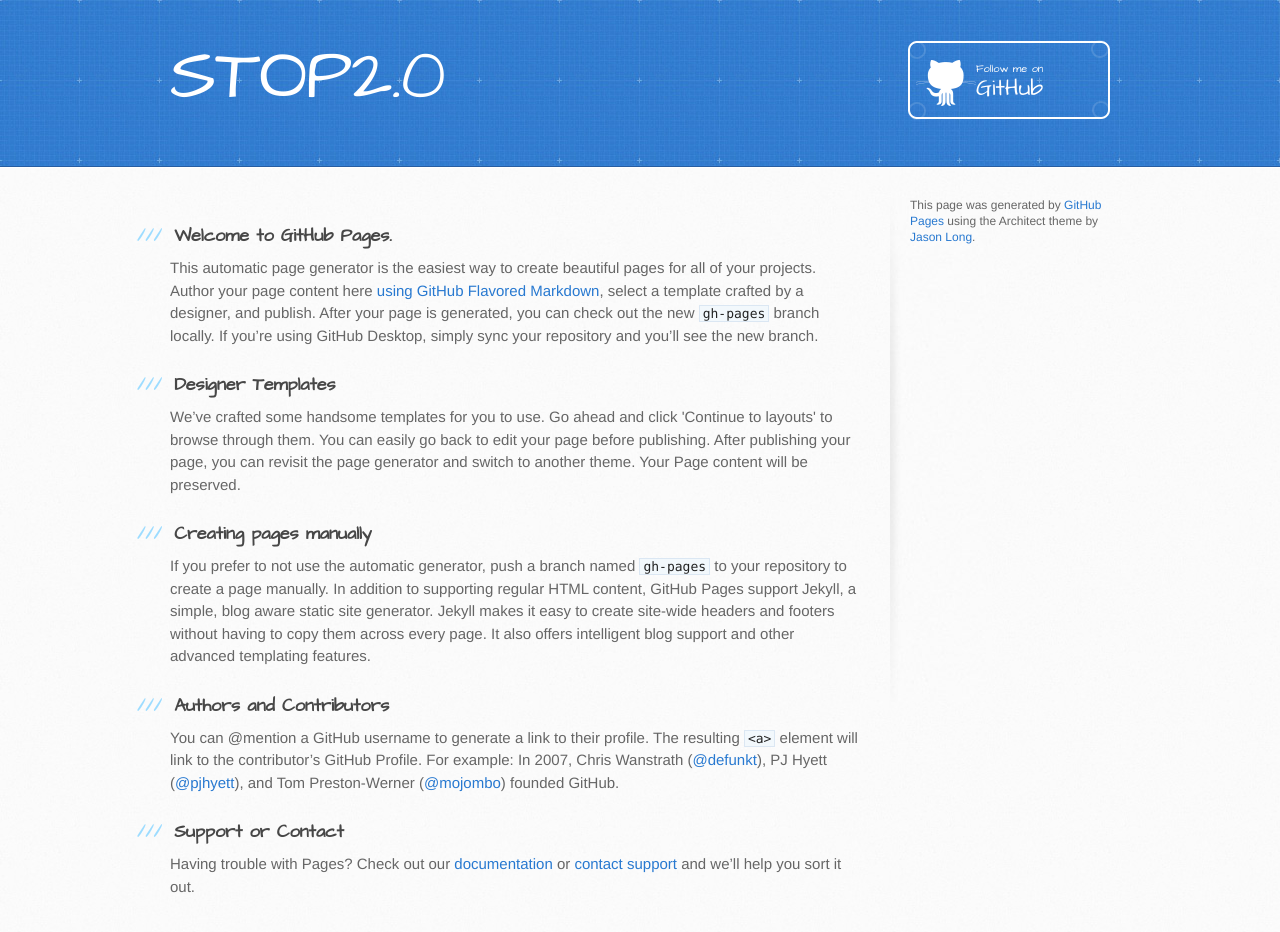
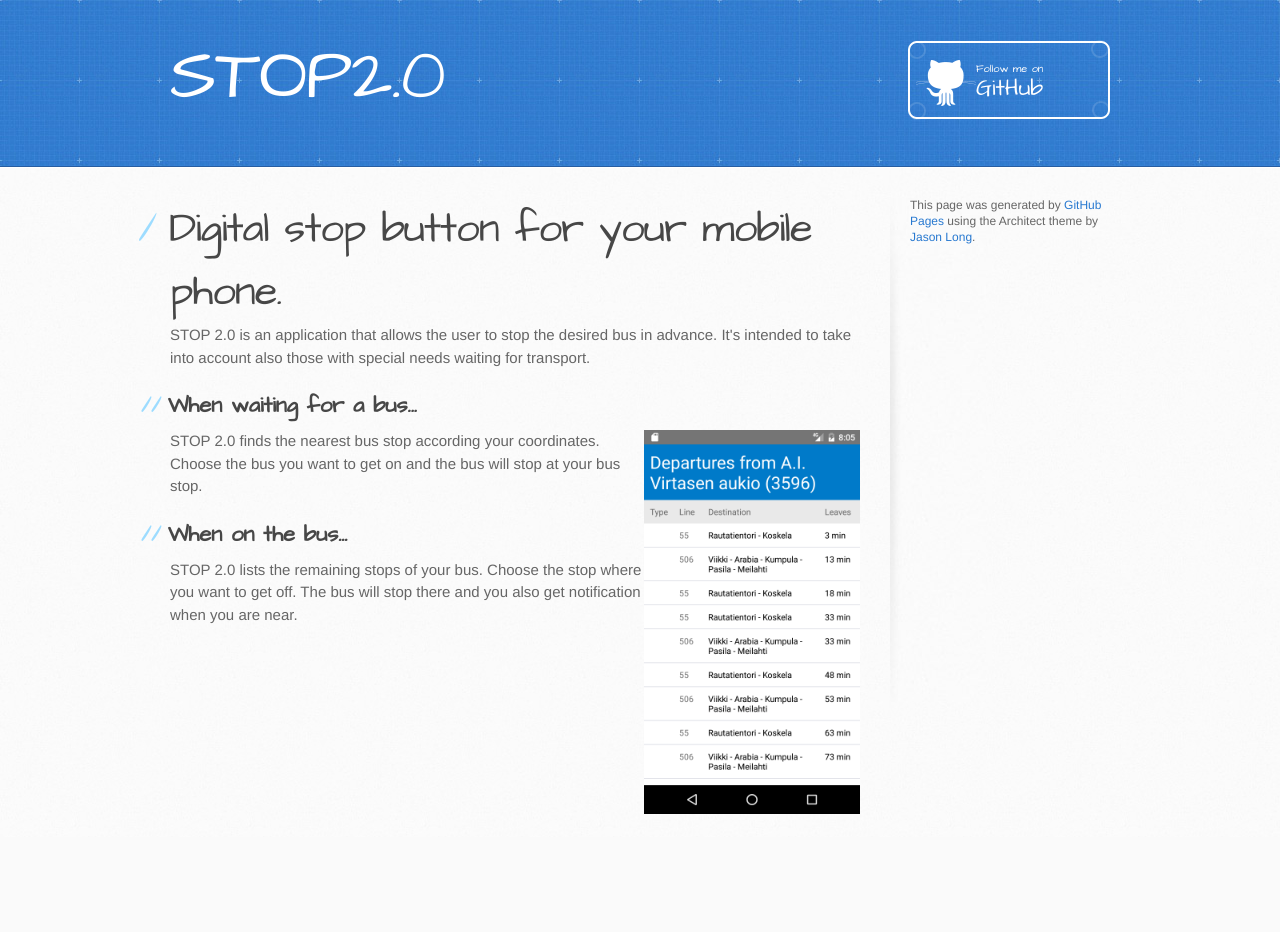
Before and after one commit to STOP2/stop2.github.io, a plain HTML site: page index.html in a window 1280 px wide. After the commit the page ends 837 px from the top, so only its background shows below. Drawn offline with Linux system fonts and the light colour scheme.

Commit message:
example content

```diff
--- a/index.html
+++ b/index.html
@@ -28,40 +28,19 @@
     <div id="content-wrapper">
       <div class="inner clearfix">
         <section id="main-content">
-          <h3>
-<a id="welcome-to-github-pages" class="anchor" href="#welcome-to-github-pages" aria-hidden="true"><span aria-hidden="true" class="octicon octicon-link"></span></a>Welcome to GitHub Pages.</h3>
-
-<p>This automatic page generator is the easiest way to create beautiful pages for all of your projects. Author your page content here <a href="https://guides.github.com/features/mastering-markdown/">using GitHub Flavored Markdown</a>, select a template crafted by a designer, and publish. After your page is generated, you can check out the new <code>gh-pages</code> branch locally. If you’re using GitHub Desktop, simply sync your repository and you’ll see the new branch.</p>
-
-<h3>
-<a id="designer-templates" class="anchor" href="#designer-templates" aria-hidden="true"><span aria-hidden="true" class="octicon octicon-link"></span></a>Designer Templates</h3>
-
-<p>We’ve crafted some handsome templates for you to use. Go ahead and click 'Continue to layouts' to browse through them. You can easily go back to edit your page before publishing. After publishing your page, you can revisit the page generator and switch to another theme. Your Page content will be preserved.</p>
-
-<h3>
-<a id="creating-pages-manually" class="anchor" href="#creating-pages-manually" aria-hidden="true"><span aria-hidden="true" class="octicon octicon-link"></span></a>Creating pages manually</h3>
-
-<p>If you prefer to not use the automatic generator, push a branch named <code>gh-pages</code> to your repository to create a page manually. In addition to supporting regular HTML content, GitHub Pages support Jekyll, a simple, blog aware static site generator. Jekyll makes it easy to create site-wide headers and footers without having to copy them across every page. It also offers intelligent blog support and other advanced templating features.</p>
-
-<h3>
-<a id="authors-and-contributors" class="anchor" href="#authors-and-contributors" aria-hidden="true"><span aria-hidden="true" class="octicon octicon-link"></span></a>Authors and Contributors</h3>
-
-<p>You can @mention a GitHub username to generate a link to their profile. The resulting <code>&lt;a&gt;</code> element will link to the contributor’s GitHub Profile. For example: In 2007, Chris Wanstrath (<a href="https://github.com/defunkt" class="user-mention">@defunkt</a>), PJ Hyett (<a href="https://github.com/pjhyett" class="user-mention">@pjhyett</a>), and Tom Preston-Werner (<a href="https://github.com/mojombo" class="user-mention">@mojombo</a>) founded GitHub.</p>
-
-<h3>
-<a id="support-or-contact" class="anchor" href="#support-or-contact" aria-hidden="true"><span aria-hidden="true" class="octicon octicon-link"></span></a>Support or Contact</h3>
-
-<p>Having trouble with Pages? Check out our <a href="https://help.github.com/pages">documentation</a> or <a href="https://github.com/contact">contact support</a> and we’ll help you sort it out.</p>
-        </section>
-
-        <aside id="sidebar">
-
-
+          <h1>Digital stop button for your mobile phone.</h1>
+	  <p>STOP 2.0 is an application that allows the user to stop the desired bus in advance. It's intended to take into account also those with special needs waiting for transport.</p>
+	  <h2>When waiting for a bus...</h2>
+	  <img src="images/stopImage.png" alt="screenshot" style="width:216px; height:384px; float:right">
+	  <p>STOP 2.0 finds the nearest bus stop according your coordinates. Choose the bus you want to get on and the bus will stop at your bus stop.</p>
+	  <h2>When on the bus...</h2>
+	  <p>STOP 2.0 lists the remaining stops of your bus. Choose the stop where you want to get off. The bus will stop there and you also get notification when you are near.</p>
+	</section>
+	<aside id="sidebar">
           <p>This page was generated by <a href="https://pages.github.com">GitHub Pages</a> using the Architect theme by <a href="https://twitter.com/jasonlong">Jason Long</a>.</p>
         </aside>
       </div>
     </div>
 
-
   </body>
 </html>
```
Also changed, not shown: images/stopImage.png (added).
